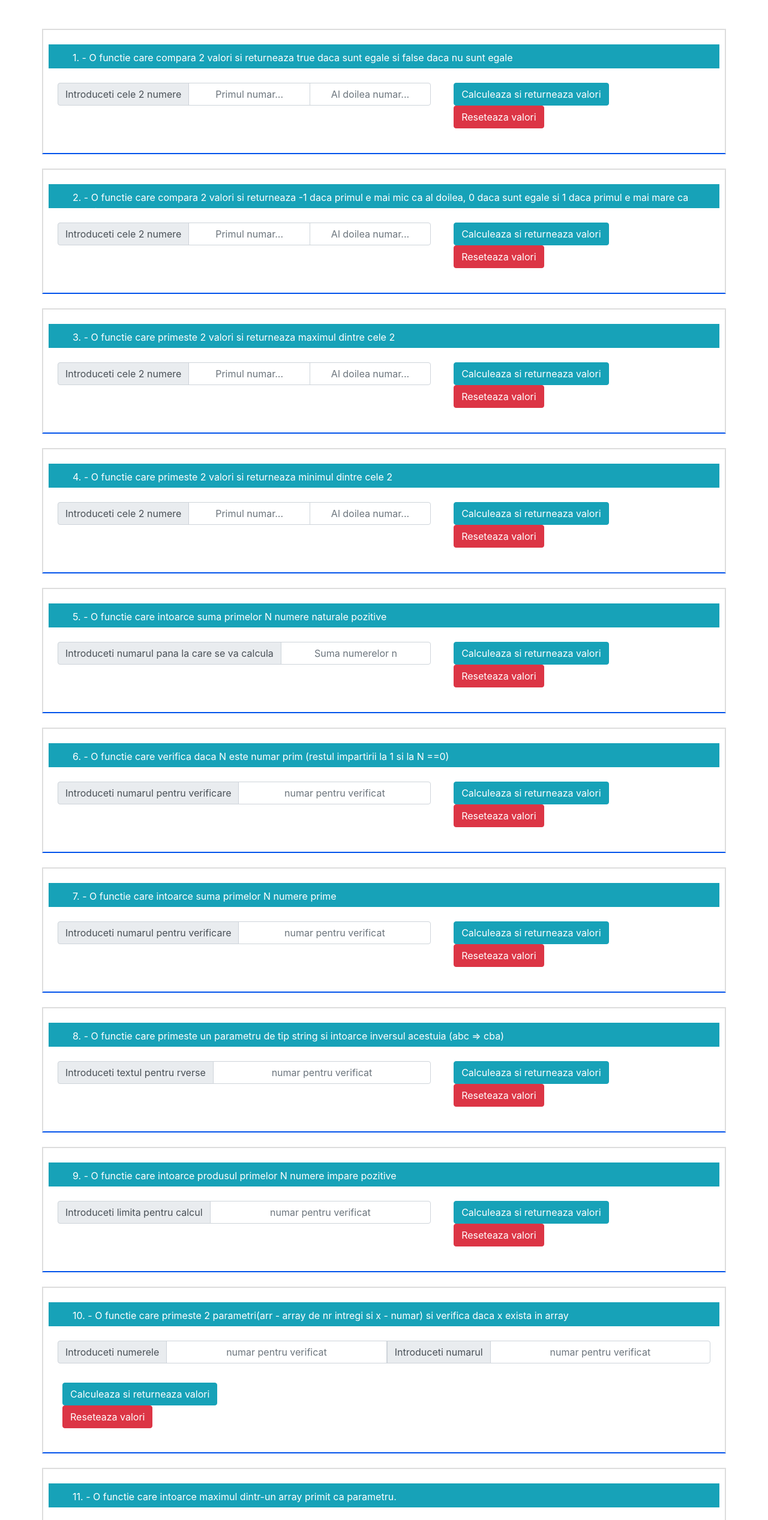
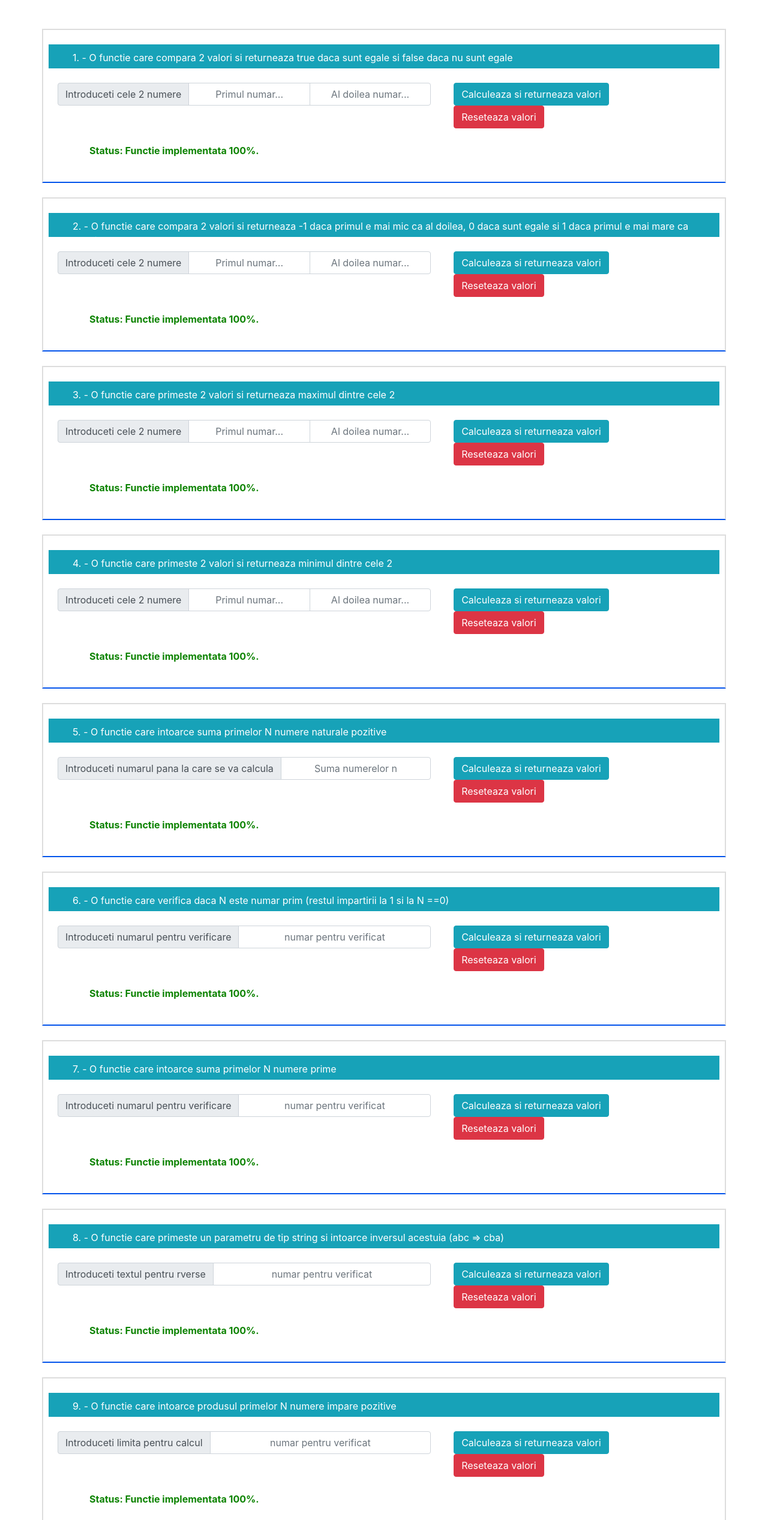
Before and after one commit to TudorIonutElian/Javascript-HomeWork_1-Bootstraped, a plain HTML site: page index.html in a window 1280 px wide. Shown: the top 2534 px of the page at 60% size. Drawn offline with nearby package versions, Linux system fonts and the light colour scheme.

Commit message:
Edited status for every function

```diff
--- a/index.html
+++ b/index.html
@@ -40,6 +40,13 @@
                 </div>
             </div>
         </div>
+        <div class="row row-status">
+            <div class="col-12">
+                <div class="status-col px-5">
+                    <p>Status: Functie implementata 100%.</p>
+                </div>
+            </div>
+        </div>
     </div>
     <!-- Functia 2 -->
     <div class="container container-bordered p-4 mb-4">
@@ -67,6 +74,13 @@
             <div class="col-12">
                 <div id="div02result" class="status-col px-5">
                     <p id="f02result">Rezultatul:</p>
+                </div>
+            </div>
+        </div>
+        <div class="row row-status">
+            <div class="col-12">
+                <div class="status-col px-5">
+                    <p>Status: Functie implementata 100%.</p>
                 </div>
             </div>
         </div>
@@ -101,6 +115,13 @@
                 </div>
             </div>
         </div>
+        <div class="row row-status">
+            <div class="col-12">
+                <div class="status-col px-5">
+                    <p>Status: Functie implementata 100%.</p>
+                </div>
+            </div>
+        </div>
     </div>
 
     <!-- Functia 4 -->
@@ -129,6 +150,13 @@
             <div class="col-12">
                 <div id="div04result" class="status-col px-5">
                     <p id="f04result">Rezultatul:</p>
+                </div>
+            </div>
+        </div>
+        <div class="row row-status">
+            <div class="col-12">
+                <div class="status-col px-5">
+                    <p>Status: Functie implementata 100%.</p>
                 </div>
             </div>
         </div>
@@ -162,6 +190,13 @@
                 </div>
             </div>
         </div>
+        <div class="row row-status">
+            <div class="col-12">
+                <div class="status-col px-5">
+                    <p>Status: Functie implementata 100%.</p>
+                </div>
+            </div>
+        </div>
     </div>
 
     <!-- Functia 6 -->
@@ -189,6 +224,13 @@
             <div class="col-12">
                 <div id="div06result" class="status-col px-5">
                     <p id="f06result">Rezultatul:</p>
+                </div>
+            </div>
+        </div>
+        <div class="row row-status">
+            <div class="col-12">
+                <div class="status-col px-5">
+                    <p>Status: Functie implementata 100%.</p>
                 </div>
             </div>
         </div>
@@ -222,6 +264,13 @@
                 </div>
             </div>
         </div>
+        <div class="row row-status">
+            <div class="col-12">
+                <div class="status-col px-5">
+                    <p>Status: Functie implementata 100%.</p>
+                </div>
+            </div>
+        </div>
     </div>
 
     <!-- Functia 8 -->
@@ -252,6 +301,13 @@
                 </div>
             </div>
         </div>
+        <div class="row row-status">
+            <div class="col-12">
+                <div class="status-col px-5">
+                    <p>Status: Functie implementata 100%.</p>
+                </div>
+            </div>
+        </div>
     </div>
 
     <!-- Functia 9 -->
@@ -279,6 +335,13 @@
             <div class="col-12">
                 <div id="div09result" class="status-col px-5">
                     <p id="f09result"></p>
+                </div>
+            </div>
+        </div>
+        <div class="row row-status">
+            <div class="col-12">
+                <div class="status-col px-5">
+                    <p>Status: Functie implementata 100%.</p>
                 </div>
             </div>
         </div>
@@ -314,6 +377,13 @@
                 </div>
             </div>
         </div>
+        <div class="row row-status">
+            <div class="col-12">
+                <div class="status-col px-5">
+                    <p>Status: Functie implementata 100%.</p>
+                </div>
+            </div>
+        </div>
     </div>
 
     <!-- Functia 11 -->
@@ -341,6 +411,13 @@
             <div class="col-12">
                 <div id="div11result" class="status-col px-5">
                     <p id="f11result"></p>
+                </div>
+            </div>
+        </div>
+        <div class="row row-status">
+            <div class="col-12">
+                <div class="status-col px-5">
+                    <p>Status: Functie implementata 100%.</p>
                 </div>
             </div>
         </div>
@@ -374,6 +451,13 @@
                 </div>
             </div>
         </div>
+        <div class="row row-status">
+            <div class="col-12">
+                <div class="status-col px-5">
+                    <p>Status: Functie implementata 100%.</p>
+                </div>
+            </div>
+        </div>
     </div>
 
     <!-- Functia 13 -->
@@ -404,13 +488,20 @@
                 </div>
             </div>
         </div>
+        <div class="row row-status">
+            <div class="col-12">
+                <div class="status-col px-5">
+                    <p>Status: Functie implementata 100%.</p>
+                </div>
+            </div>
+        </div>
     </div>
 
     <!-- Functia 14 -->
     <div class="container container-red p-4 mb-4">
         <div class="row mb-2">
             <div class="col-12 function-title bg-info">
-                <p>14. - O functie care verifica daca exista duplicate intr-un array primit ca parametru</p>
+                <p>14. - O functie care intoarce produsul numerelor pozitive intr-un array primit ca parametru.</p>
             </div>
         </div>
         <div class="row">
@@ -419,18 +510,18 @@
                     <div class="input-group-prepend">
                         <span class="input-group-text">Introduceti numerele pentru calcul</span>
                     </div>
-                    <input id="f13input01" type="text" aria-label="First name" class="form-control" placeholder="introduceti numerele">
+                    <input id="f14input01" type="text" aria-label="First name" class="form-control" placeholder="introduceti numerele">
                 </div>
             </div>
             <div class="col-5 my-3">
-                <button id="button-calc-13" type="button" class="btn btn-info mx-2">Calculeaza si returneaza valori</button>
-                <button id="button-reset-13" type="button" class="btn btn-danger mx-2">Reseteaza valori</button>
+                <button id="button-calc-14" type="button" class="btn btn-info mx-2">Calculeaza si returneaza valori</button>
+                <button id="button-reset-14" type="button" class="btn btn-danger mx-2">Reseteaza valori</button>
             </div>
         </div>
         <div class="row">
             <div class="col-12">
-                <div id="div13result" class="status-col px-5">
-                    <p id="f13result"></p>
+                <div id="div14result" class="status-col px-5">
+                    <p id="f14result"></p>
                 </div>
             </div>
         </div>
@@ -464,6 +555,13 @@
                 </div>
             </div>
         </div>
+        <div class="row row-status">
+            <div class="col-12">
+                <div class="status-col px-5">
+                    <p>Status: Functie implementata 100%.</p>
+                </div>
+            </div>
+        </div>
     </div>
 </div>
 
--- a/styles.css
+++ b/styles.css
@@ -44,11 +44,16 @@ body {
 #div11result,
 #div12result,
 #div13result,
+#div14result,
 #div15result {
     display: none;
-    padding: 10px;
+    padding: 10px 10px 0 10px;
 }
-
+.row-status{
+    color: #0d8302;
+    padding: 3px 5px 0;
+    font-weight: bold;
+}
 
 
 /* ----- Container Header CSS Rules -----*/
```
